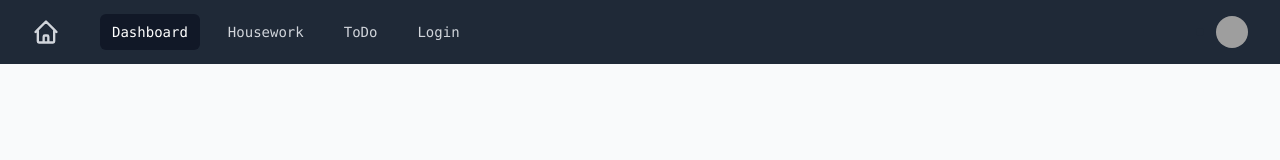
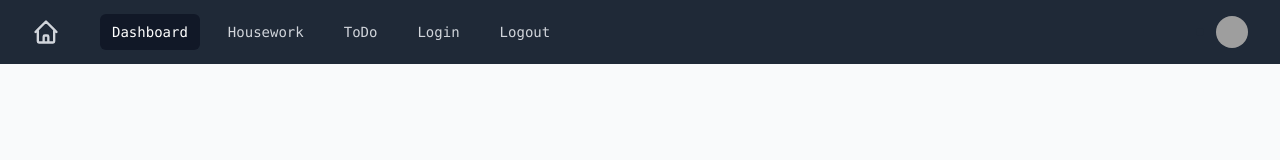
Before and after one commit to Takuya-Akuzawa/kajiyaro-frontend, a Next.js app: page / in a window 1280 px wide. Shown: the top 160 px of the page. Built offline with nearby package versions, Linux system fonts and the light colour scheme; grey boxes are pictures that could not be loaded.

Commit message:
KA-22 Logoutコンポーネント実装。 Layoutコンポーネントに追加。

```diff
--- a/components/Layout.tsx
+++ b/components/Layout.tsx
@@ -3,6 +3,7 @@ import { Fragment } from 'react'
 import { Disclosure, Menu, Transition } from '@headlessui/react'
 import { MenuIcon, XIcon } from '@heroicons/react/outline'
 import Link from 'next/link'
+import Logout from './Logout'
 
 const user = {
   name: 'Takuya Akuzawa',
@@ -79,6 +80,7 @@ const Layout: React.FC<TITLE> = ({ children, title = 'Default title' }) => {
                             </a>
                           </Link>
                         ))}
+                        <Logout />
                       </div>
                     </div>
                   </div>
--- /dev/null
+++ b/components/Logout.tsx
@@ -0,0 +1,29 @@
+import Link from 'next/link'
+import { useState } from 'react'
+import { useRouter } from 'next/router'
+import Cookie from 'universal-cookie'
+
+const cookie = new Cookie()
+
+const Logout: React.FC = () => {
+  const router = useRouter()
+
+  const logout = (e) => {
+    e.preventDefault()
+    cookie.remove('access_token')
+    router.push('/auth-page')
+  }
+
+  return (
+    <button
+      type="button"
+      onClick={logout}
+      className="text-gray-300 hover:bg-gray-700 hover:text-white
+                    px-3 py-2 rounded-md text-sm font-medium"
+    >
+      Logout
+    </button>
+  )
+}
+
+export default Logout
```
